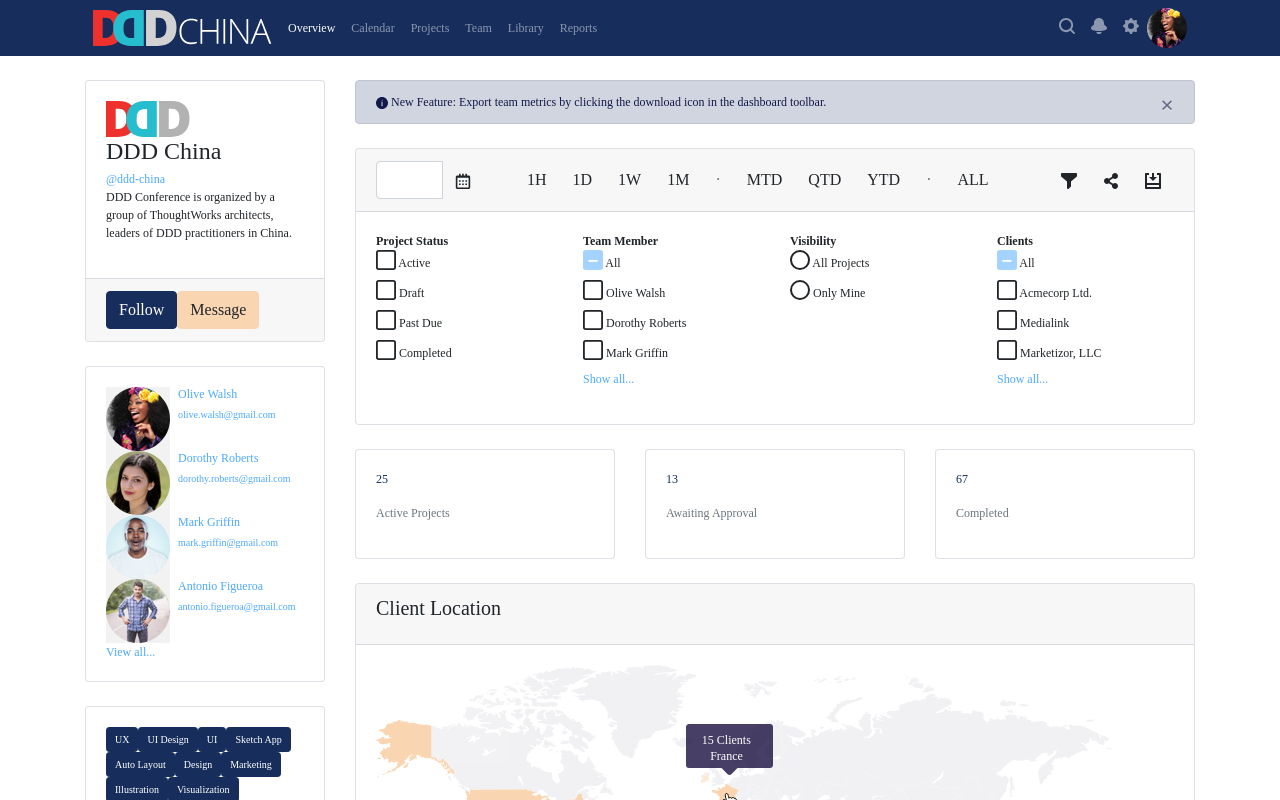
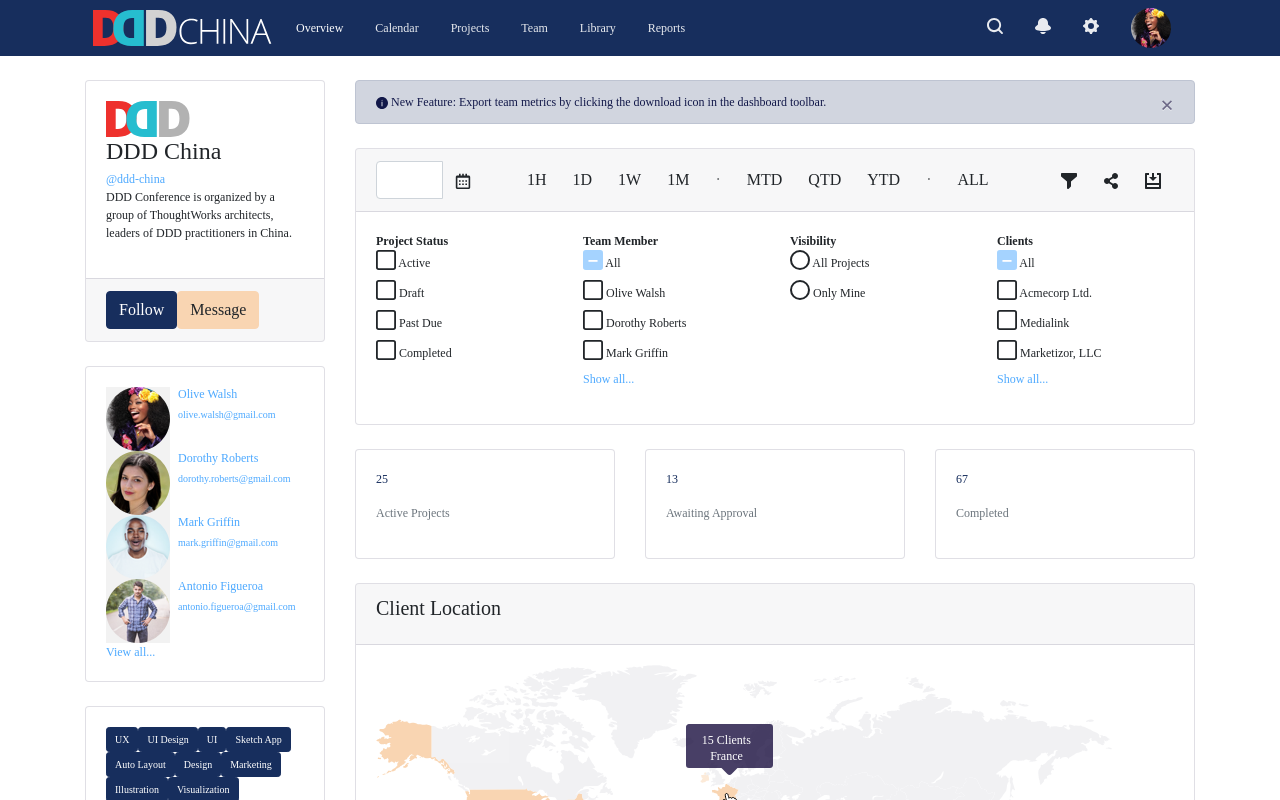
Before and after one commit to asnowwolf/ddd-china-design-system-demo, an Angular app: page / in a window 1280 px wide. Shown: the top 800 px of the page. Built offline with nearby package versions, Linux system fonts and the light colour scheme.

Commit message:
feat: 微调导航栏

```diff
--- a/src/app/_styles/_variables.scss
+++ b/src/app/_styles/_variables.scss
@@ -6,6 +6,7 @@ $success: #00D3A7;
 $warning: #FFC000;
 $danger: #FF0048;
 $link-color: $active;
+$dark: #172E5D;
 
 $font-family-sans-serif: 'PingFang SC, -apple-system, BlinkMacSystemFont, "Segoe UI", Roboto, "Helvetica Neue", Arial, "Noto Sans", sans-serif, "Apple Color Emoji", "Segoe UI Emoji", "Segoe UI Symbol", "Noto Color Emoji"';
 $header-font-size: 24px;
@@ -19,6 +20,10 @@ $h5-font-size: $body-font-size;
 
 $spacer: 8px;
 $spacer-base: $spacer;
+$spacer-md: $spacer * 2;
 $spacer-lg: $spacer * 3;
 
+$navbar-nav-link-padding-x: $spacer-md;
+$navbar-dark-color: rgba(white, 0.9);
+
 @import "~bootstrap/scss/variables";
--- a/src/app/header/minor-nav/minor-nav.component.html
+++ b/src/app/header/minor-nav/minor-nav.component.html
@@ -15,6 +15,8 @@
     </a>
   </li>
   <li class="nav-item my-2">
-    <app-avatar></app-avatar>
+    <a class="nav-link py-0" href="#">
+      <app-avatar></app-avatar>
+    </a>
   </li>
 </ul>
```
